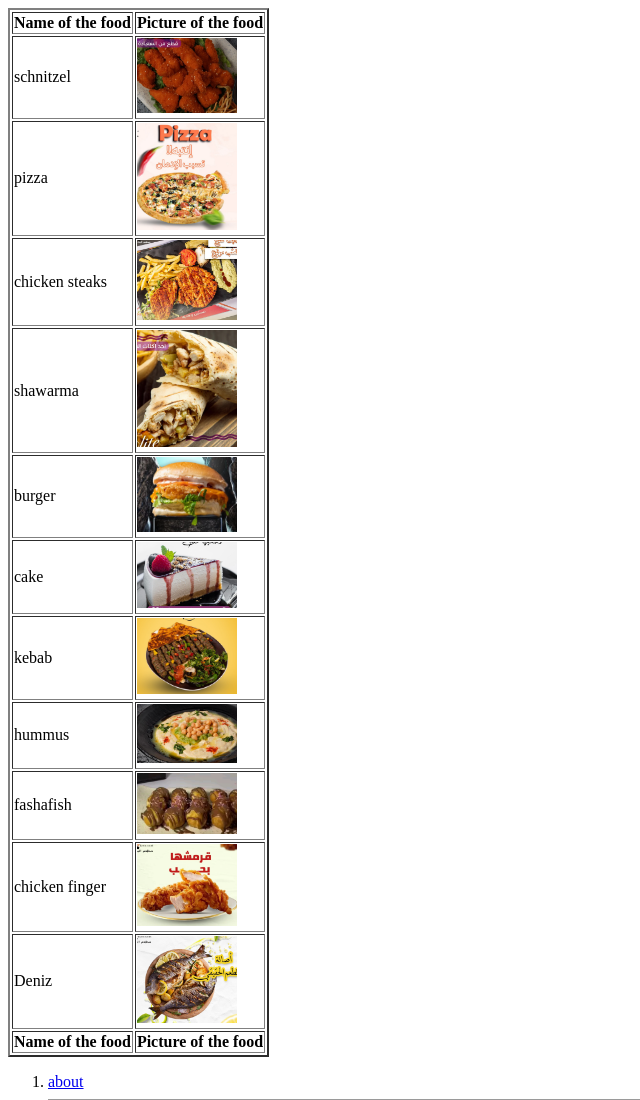
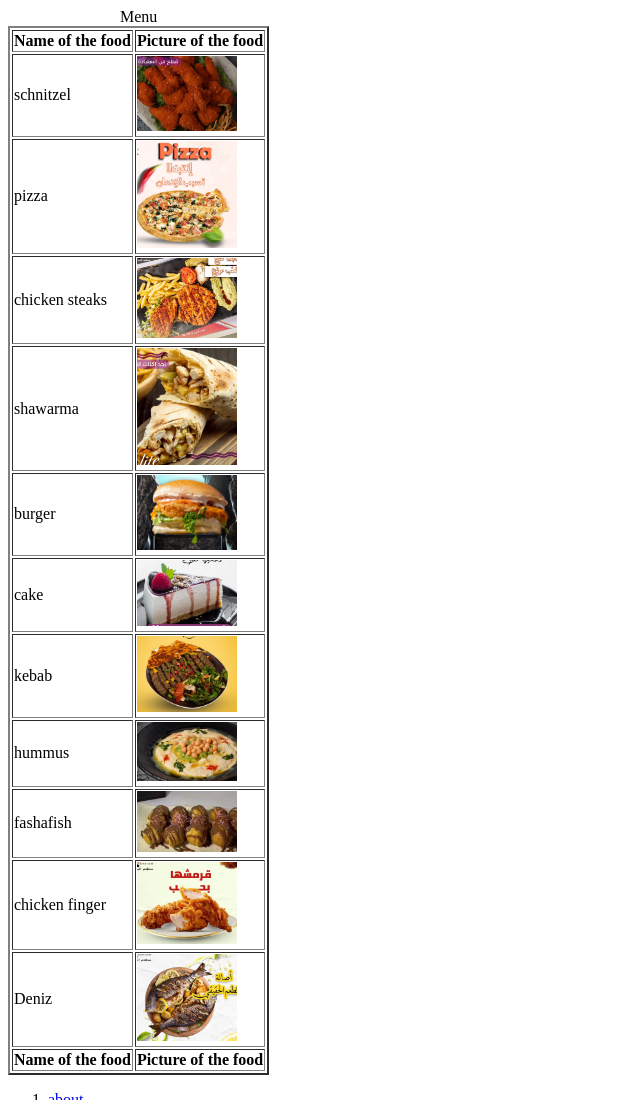
Before and after one commit to thamerrrrrr/final-html-task, a plain HTML site: page menu.html in a window 1280 px wide. Shown: the top 1100 px of the page, without its empty margins (0-640 px from the left). Drawn offline with Linux system fonts and the light colour scheme.

Commit message:
Add files via upload

```diff
--- a/menu.html
+++ b/menu.html
@@ -7,6 +7,7 @@
 </head>
 <body>
     <table border="2">
+        <caption>Menu </caption>
  <thead>
    <tr>
     <th> Name of the food</th>
```
